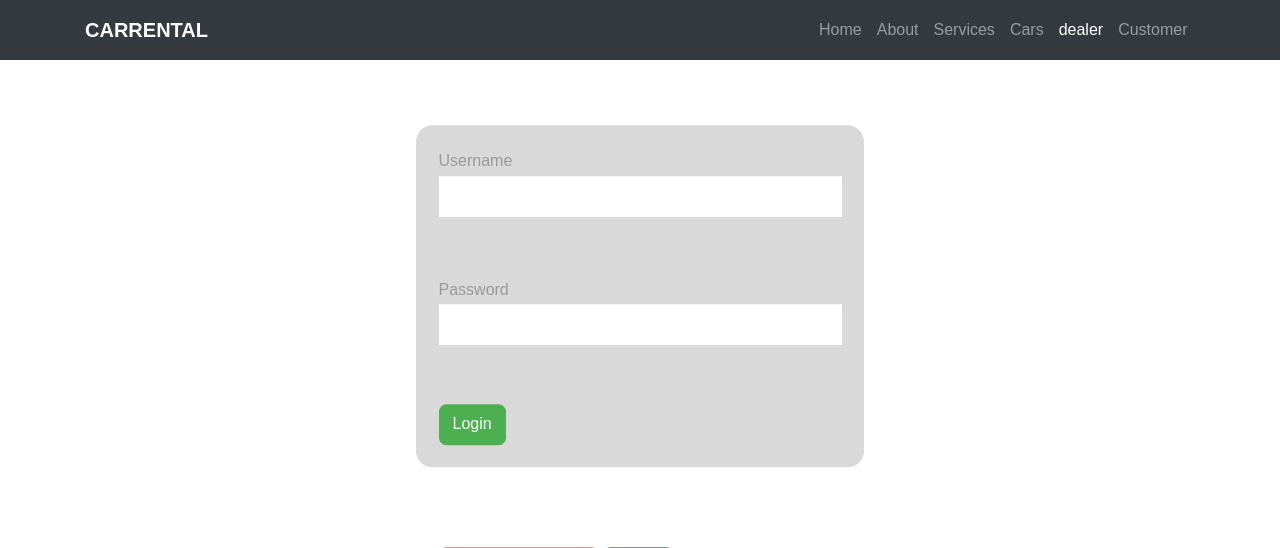
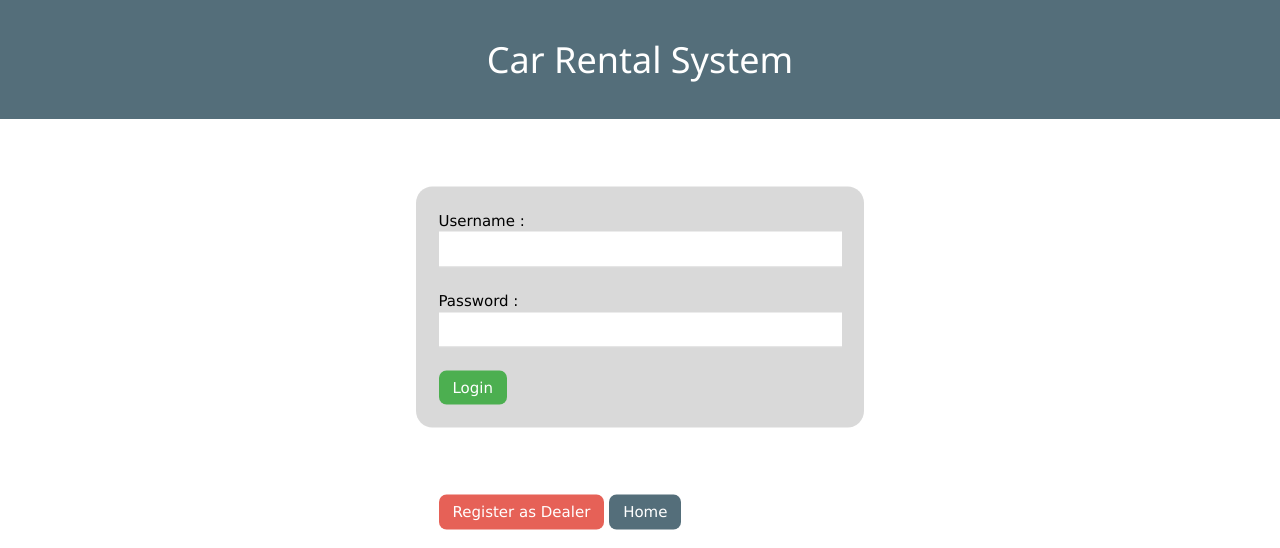
Before and after one commit to mofo98/car_rental, a Django app: template car_rental_system/car_dealer_portal/templates/car_dealer/login.html in a window 1280 px wide. Shown: the top 548 px of the page. Run offline with Django 3.2, Linux system fonts and the light colour scheme; the template is opened without the code that fills it, so the values that code supplies are empty; some libraries are stand-ins or nearby versions.

Commit message:
Update login.html
updated the login

```diff
--- a/car_rental_system/car_dealer_portal/templates/car_dealer/login.html
+++ b/car_rental_system/car_dealer_portal/templates/car_dealer/login.html
@@ -1,12 +1,15 @@
-{% extends 'car_dealer/base.html' %}
+{% extends 'customer/base.html' %}
 
 {% block content %}
 
+{% if form.errors %}
+
+{% endif %}
 <div class="w3-display-container" style="height:500px;">
   <div class="w3-display-middle">
-      <form class = "w3-container" action="/car_dealer_portal/auth/" method="POST">{% csrf_token %}
-        <lable>Username</lable>  <input class="w3-input" type="text" name="username"><br><br>
-        <lable>Password</lable>  <input class="w3-input" type="password" name="password"><br><br>
+<form class="w3-container" action="/car_dealer_portal/auth/" method="POST">{% csrf_token %}
+  <label>Username :</label> <input class="w3-input" type="text" name="username"><br>
+  <label>Password :</label> <input class="w3-input" type="password" name="password"><br>
   <input class="w3-btn w3-green" type="submit" value="Login">
 </form><br><br>
 <div class="w3-container">
```
Lines whose indentation alone changed are shown as unchanged.
